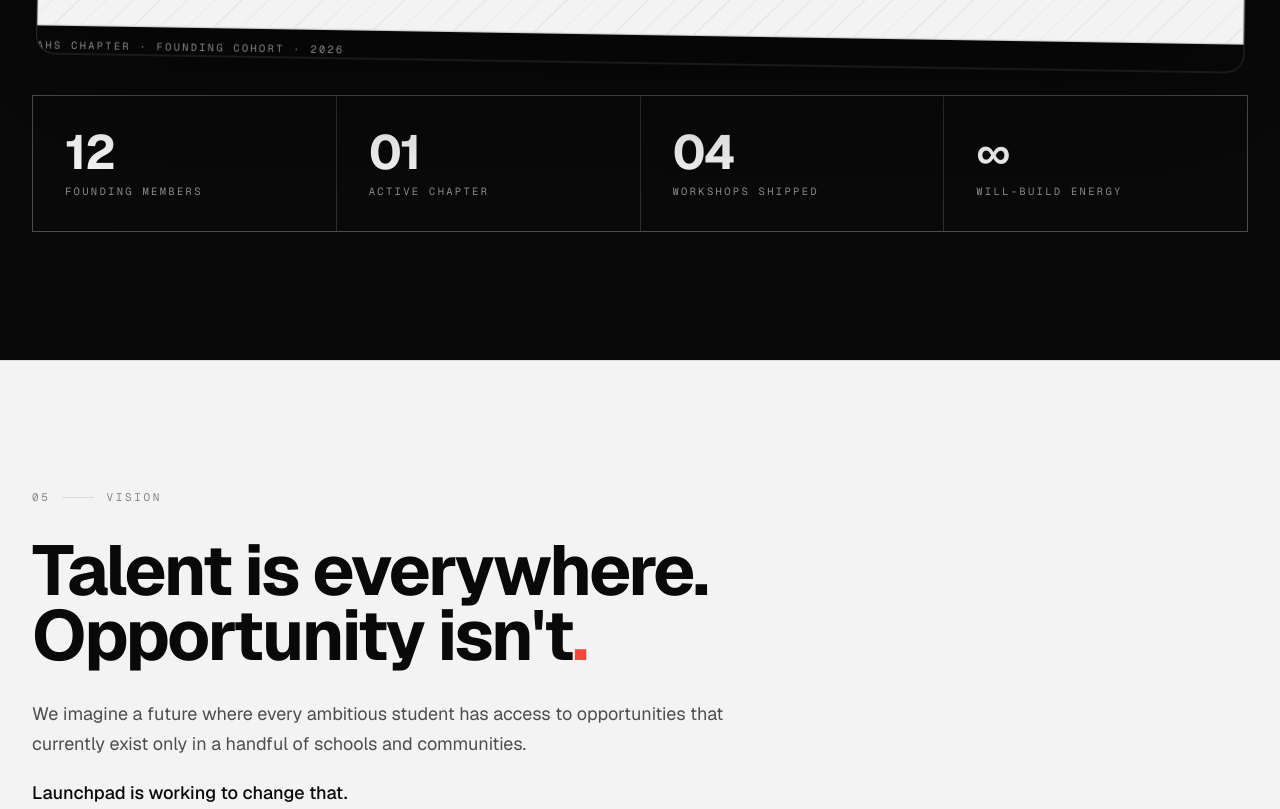
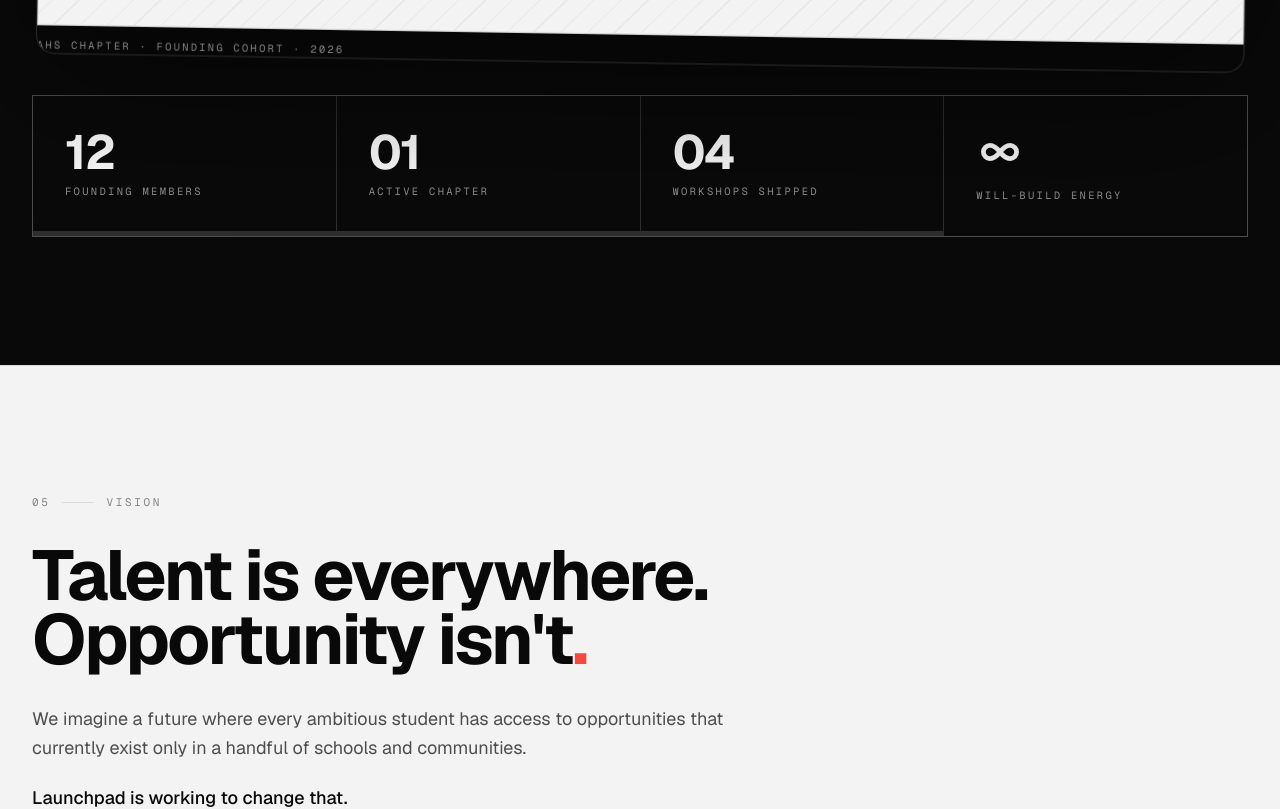
Before and after one commit to RishaanJ/launchpadwebsite, a Next.js app: page /about in a window 1280 px wide. Shown: the part 8280-9089 px from the top of the page. Built offline with nearby package versions, Linux system fonts and the light colour scheme.

Commit message:
fix infinity signs to be icons instead of ascii

```diff
--- a/app/_components/Motion.tsx
+++ b/app/_components/Motion.tsx
@@ -407,6 +407,39 @@
 }
 
 /* -------------------------------------------------------------------------- */
+/* InfinityGlyph — inline SVG so the lemniscate renders identically across    */
+/* fonts. Inherits stroke color via currentColor.                             */
+/* -------------------------------------------------------------------------- */
+
+export function InfinityGlyph({
+  className = "",
+  size,
+  strokeWidth = 2,
+}: {
+  className?: string;
+  size?: number | string;
+  strokeWidth?: number;
+}) {
+  return (
+    <svg
+      role="img"
+      aria-label="Infinity"
+      viewBox="0 0 24 12"
+      width={size ?? "1.6em"}
+      height={size ? Math.round((typeof size === "number" ? size : 0) / 2) || size : "0.8em"}
+      fill="none"
+      stroke="currentColor"
+      strokeWidth={strokeWidth}
+      strokeLinecap="round"
+      strokeLinejoin="round"
+      className={`inline-block align-[-0.05em] ${className}`}
+    >
+      <path d="M12 6c-1.7-2.2-3.3-3.3-5-3.3a3.3 3.3 0 1 0 0 6.6c1.7 0 3.3-1.1 5-3.3Zm0 0c1.7 2.2 3.3 3.3 5 3.3a3.3 3.3 0 0 0 0-6.6c-1.7 0-3.3 1.1-5 3.3Z" />
+    </svg>
+  );
+}
+
+/* -------------------------------------------------------------------------- */
 /* PhotoSlot — real <img> when src provided, dashed placeholder otherwise     */
 /* -------------------------------------------------------------------------- */
 
--- a/app/_components/Timeline.tsx
+++ b/app/_components/Timeline.tsx
@@ -2,6 +2,7 @@
 
 import { motion, useScroll, useInView, useReducedMotion } from "motion/react";
 import { useRef, useState } from "react";
+import { InfinityGlyph } from "./Motion";
 
 export type TimelineItem = {
   phase: string;
@@ -98,7 +99,12 @@
           transition={{ duration: 0.3 }}
           className="font-mono text-[11px] font-medium uppercase tracking-[0.22em]"
         >
-          {item.phase} · {item.year}
+          {item.phase} ·{" "}
+          {item.year === "∞" ? (
+            <InfinityGlyph size="0.95em" className="ml-0.5" />
+          ) : (
+            item.year
+          )}
         </motion.span>
       </div>
 
--- a/app/about/page.tsx
+++ b/app/about/page.tsx
@@ -15,6 +15,7 @@
   WordReveal,
   PhotoSlot,
   Annotation,
+  InfinityGlyph,
 } from "../_components/Motion";
 import { InteractiveTimeline } from "../_components/Timeline";
 const FADE_LINES = [
@@ -730,7 +731,11 @@
                 className="font-sans font-bold leading-none tracking-[-0.03em]"
                 style={{ fontSize: "clamp(2rem, 4vw, 3rem)" }}
               >
-                {stat.value}
+                {stat.value === "∞" ? (
+                  <InfinityGlyph size="1em" strokeWidth={2.4} />
+                ) : (
+                  stat.value
+                )}
               </span>
               <span className="font-mono text-[10.5px] uppercase tracking-[0.22em] text-paper/55">
                 {stat.label}
```
